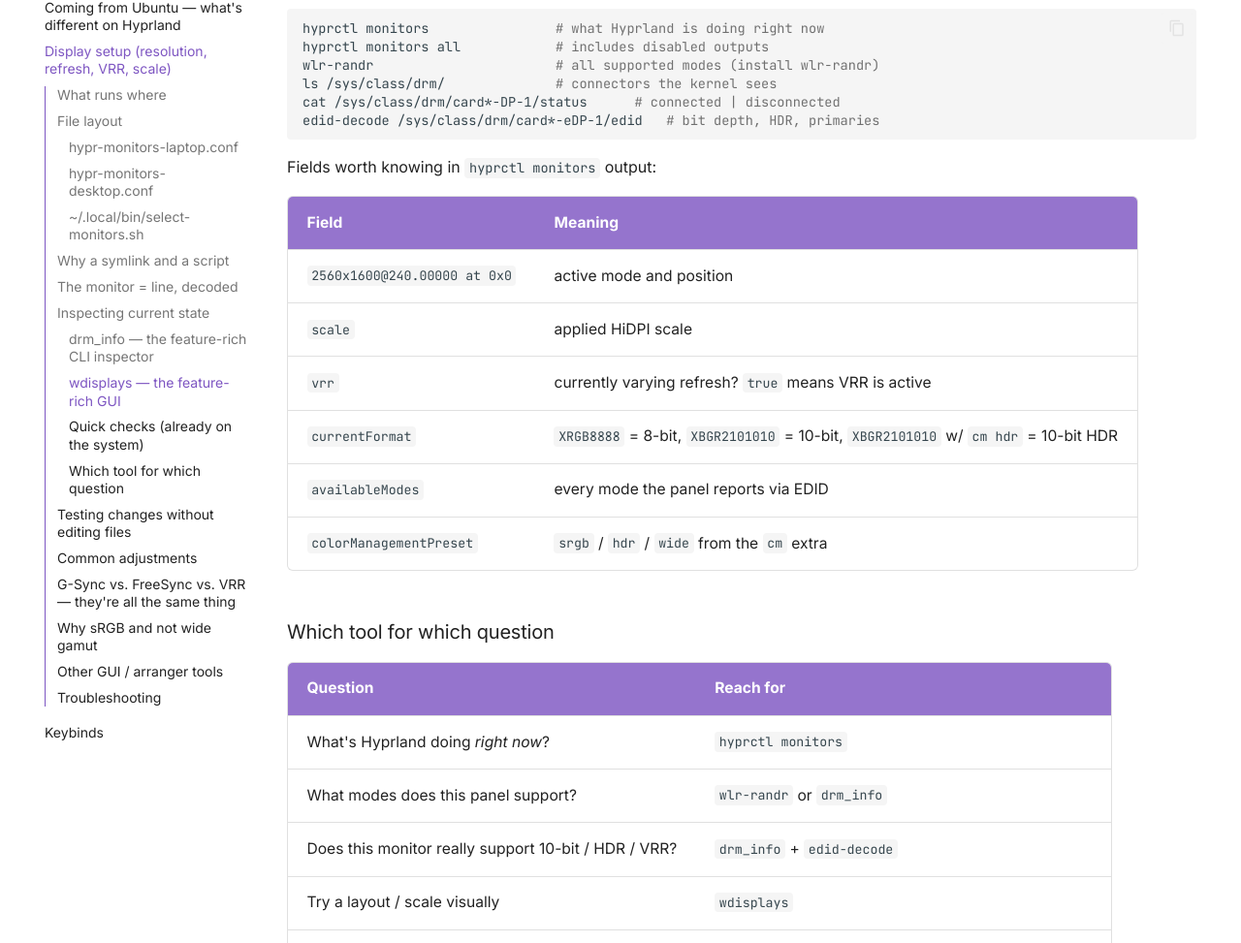
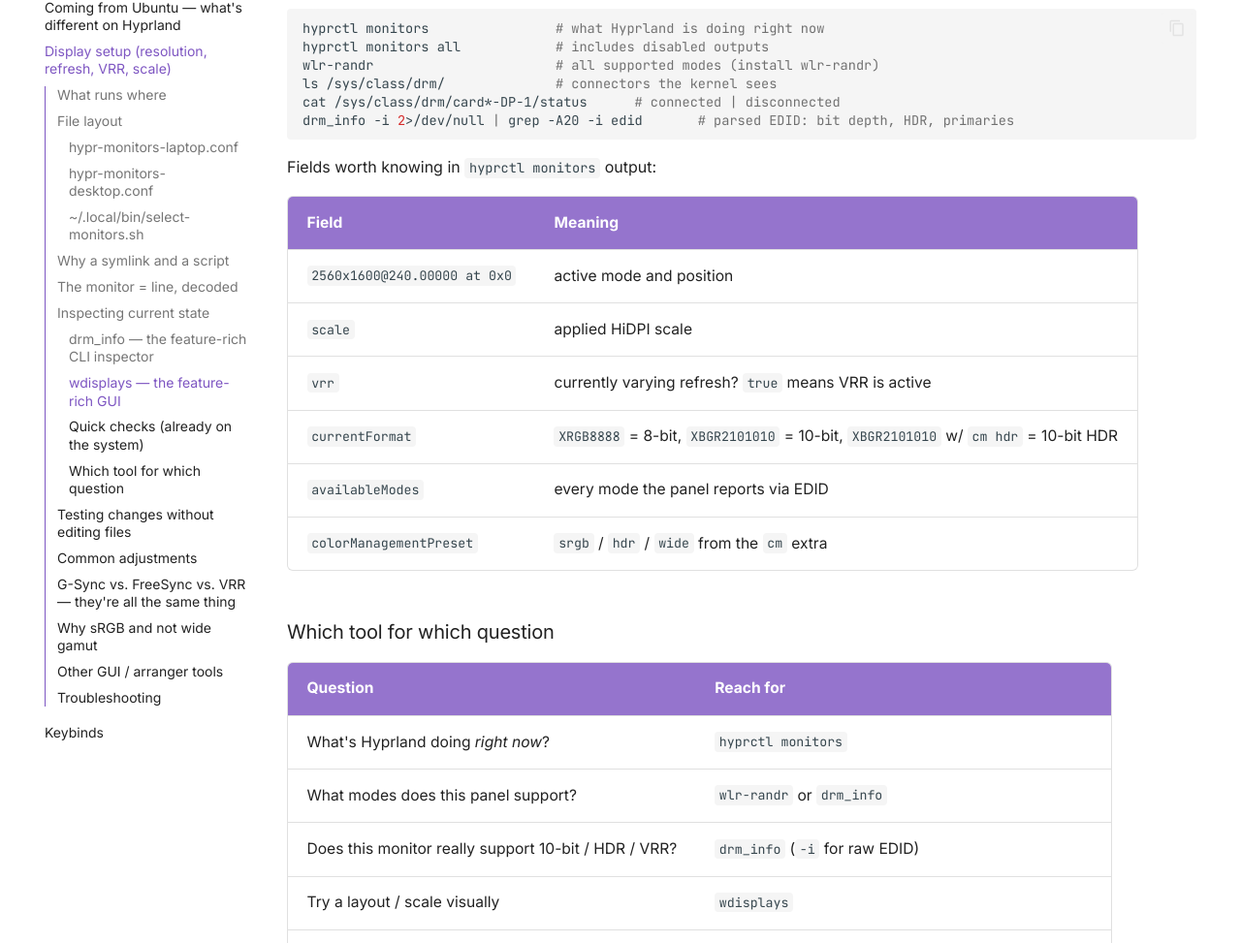
Before and after one commit to glitchydreamer/arch-hyprland-setup, an MkDocs documentation site: the page built from docs/display.md, in a window 1280 px wide and 1400 px high, scrolled down 4958 px. Shown: the part 145-1118 px from the top of the window at 97% size. Built offline with MkDocs 1.6.1 and Material for MkDocs 9.7.7, drawn with Linux system fonts in a browser that asks for light colours; comment, search, counter and statistics services are not loaded.

Commit message:
fix: drop edid-decode (not in repos) from install.sh + docs
The display package group aborted on edid-decode, which isn't packaged in the
official repos. Removed it; drm_info -i covers EDID parsing. The other five
display tools (drm-info, wdisplays, wlr-randr, brightnessctl,
nm-connection-editor) install fine.

Co-Authored-By: Claude Opus 4.7 <noreply@anthropic.com>

````diff
--- a/docs/display.md
+++ b/docs/display.md
@@ -219,7 +219,7 @@ hyprctl monitors all            # includes disabled outputs
 wlr-randr                       # all supported modes (install wlr-randr)
 ls /sys/class/drm/              # connectors the kernel sees
 cat /sys/class/drm/card*-DP-1/status      # connected | disconnected
-edid-decode /sys/class/drm/card*-eDP-1/edid   # bit depth, HDR, primaries
+drm_info -i 2>/dev/null | grep -A20 -i edid       # parsed EDID: bit depth, HDR, primaries
 ```
 
 Fields worth knowing in `hyprctl monitors` output:
@@ -239,7 +239,7 @@ Fields worth knowing in `hyprctl monitors` output:
 |---|---|
 | What's Hyprland doing *right now*? | `hyprctl monitors` |
 | What modes does this panel support? | `wlr-randr` or `drm_info` |
-| Does this monitor really support 10-bit / HDR / VRR? | `drm_info` + `edid-decode` |
+| Does this monitor really support 10-bit / HDR / VRR? | `drm_info` (`-i` for raw EDID) |
 | Try a layout / scale visually | `wdisplays` |
 | Diagnose "no signal" on a connector | `drm_info` (look at `link-status`, EDID blob present?) |
 | Dump everything for a bug report | `drm_info -j > drm.json` |
````
Also changed, not shown: 1 other file.
